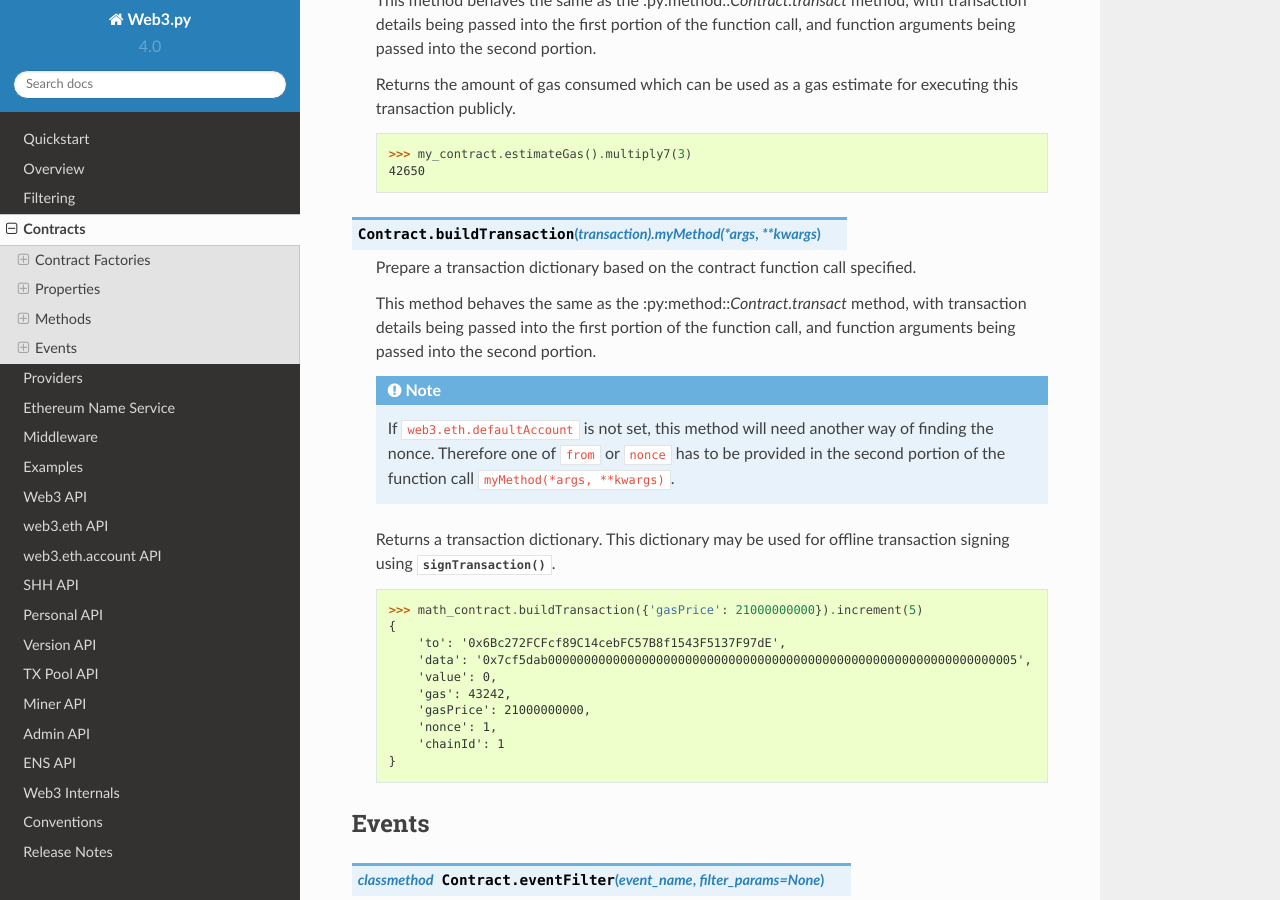
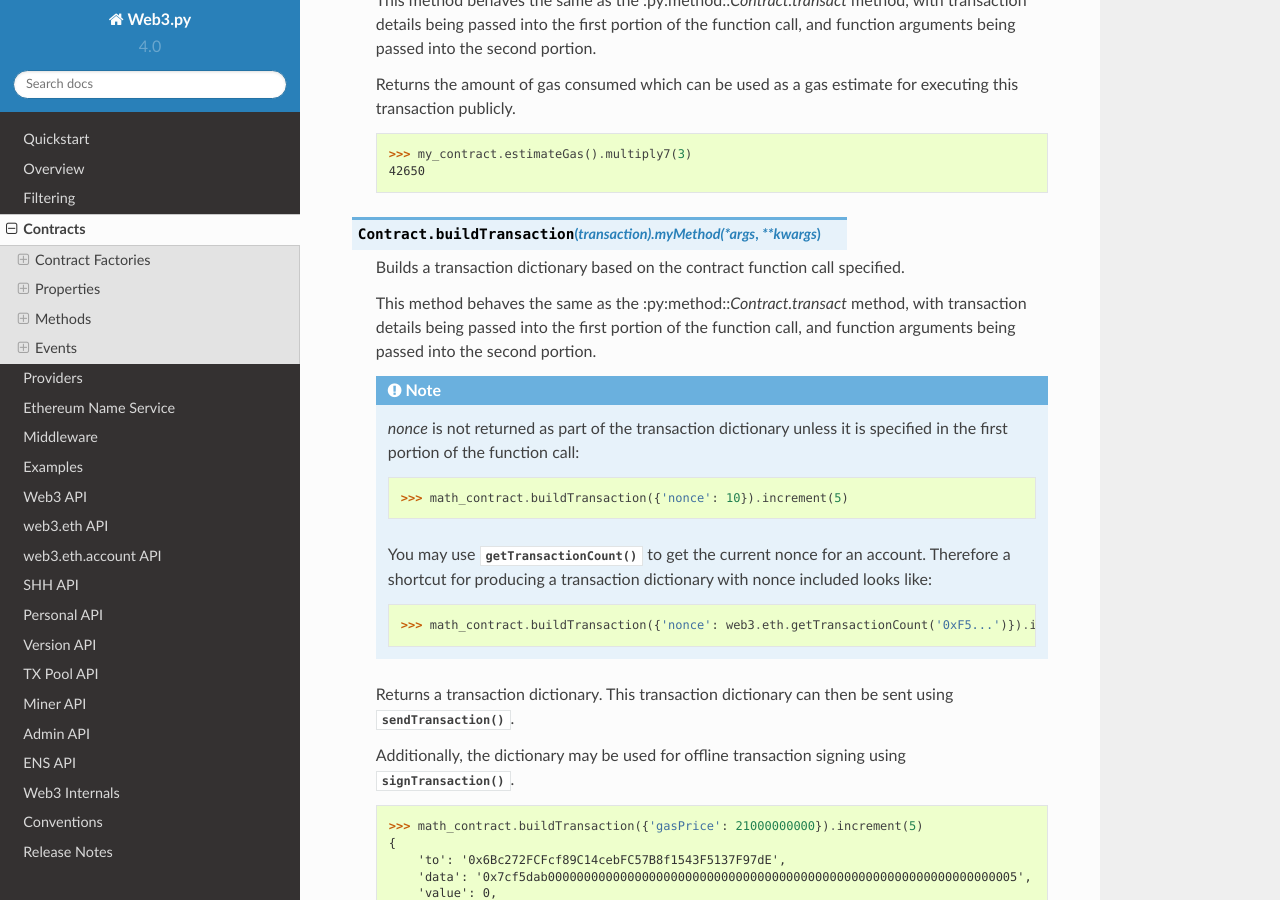
Before and after one commit to shuziren/web3.py, a Sphinx documentation site: the page built from docs/contracts.rst, in a window 1280 px wide and 900 px high, scrolled down 2893 px. Built offline with Sphinx 7.4.7 and the Read the Docs theme 2.0.0, drawn with Linux system fonts in a browser that asks for light colours.

Commit message:
contract buildTransaction: update function docs

```diff
--- a/docs/contracts.rst
+++ b/docs/contracts.rst
@@ -174,20 +174,33 @@ Each Contract Factory exposes the following methods.
 
 .. py:method:: Contract.buildTransaction(transaction).myMethod(*args, **kwargs)
 
-    Prepare a transaction dictionary based on the contract function call specified.
+    Builds a transaction dictionary based on the contract function call specified.
 
     This method behaves the same as the :py:method::`Contract.transact` method,
     with transaction details being passed into the first portion of the
     function call, and function arguments being passed into the second portion.
 
     .. note::
-        If ``web3.eth.defaultAccount`` is not set, this method will need another way
-        of finding the nonce. Therefore one of ``from`` or ``nonce`` has
-        to be provided in the second portion of the function call
-        ``myMethod(*args, **kwargs)``.
+        `nonce` is not returned as part of the transaction dictionary unless it is
+        specified in the first portion of the function call:
 
-    Returns a transaction dictionary. This dictionary may be used for offline
-    transaction signing using :meth:`~web3.eth.account.Account.signTransaction`.
+        .. code-block:: python
+
+            >>> math_contract.buildTransaction({'nonce': 10}).increment(5)
+
+        You may use :meth:`~web3.eth.Eth.getTransactionCount` to get the current nonce
+        for an account. Therefore a shortcut for producing a transaction dictionary with
+        nonce included looks like:
+
+        .. code-block:: python
+
+            >>> math_contract.buildTransaction({'nonce': web3.eth.getTransactionCount('0xF5...')}).increment(5)
+
+    Returns a transaction dictionary. This transaction dictionary can then be sent using
+    :meth:`~web3.eth.Eth.sendTransaction`.
+
+    Additionally, the dictionary may be used for offline transaction signing using
+    :meth:`~web3.eth.account.Account.signTransaction`.
 
     .. code-block:: python
 
@@ -198,7 +211,6 @@ Each Contract Factory exposes the following methods.
             'value': 0,
             'gas': 43242,
             'gasPrice': 21000000000,
-            'nonce': 1,
             'chainId': 1
         }
 
```
